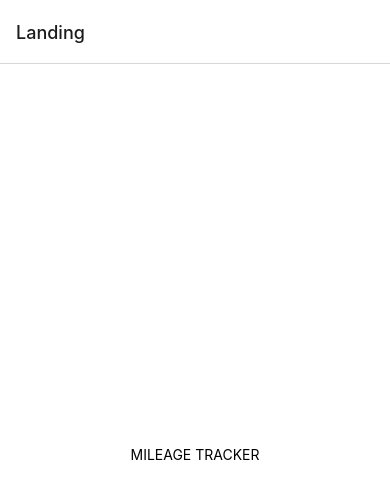
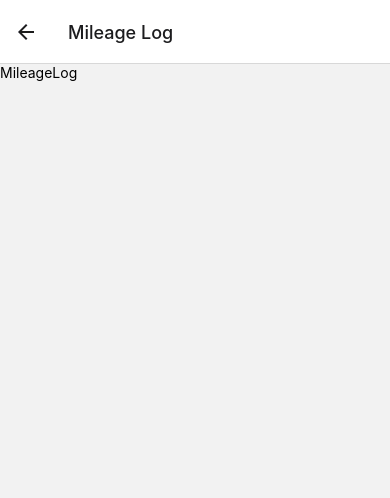
Before and after one commit to adamnitti/mileage-tracker, a React Native app: screen /Landing in a window 390 px wide. Shown: the top 498 px of the page. Built offline with nearby package versions, Linux system fonts and the light colour scheme.

Commit message:
📦  FEAT: add landing page timeout

```diff
--- a/App.tsx
+++ b/App.tsx
@@ -12,7 +12,7 @@ const Stack = createNativeStackNavigator();
 function App() {
   return (
     <NavigationContainer>
-      <Stack.Navigator>
+      <Stack.Navigator initialRouteName="Landing">
         <Stack.Screen name="Landing" component={LandingPage} />
         <Stack.Screen name="Mileage Log" component={MileageLog} />
         <Stack.Screen name="New Manual Entry" component={ManualEntry} />
--- a/views/LandingPage.tsx
+++ b/views/LandingPage.tsx
@@ -1,14 +1,20 @@
-import React from "react";
+import React, { useEffect } from "react";
 import { StatusBar } from "expo-status-bar";
 import { Text, View, ViewStyle } from "react-native";
 
-const LandingPage = () => {
+const LandingPage = ({ navigation }) => {
   const ROOT: ViewStyle = {
     flex: 1,
     backgroundColor: "#fff",
     alignItems: "center",
     justifyContent: "center",
   };
+
+  useEffect(() => {
+    setTimeout(() => {
+      navigation.navigate("Mileage Log");
+    }, 3000);
+  }, []);
 
   return (
     <View style={ROOT}>
```
